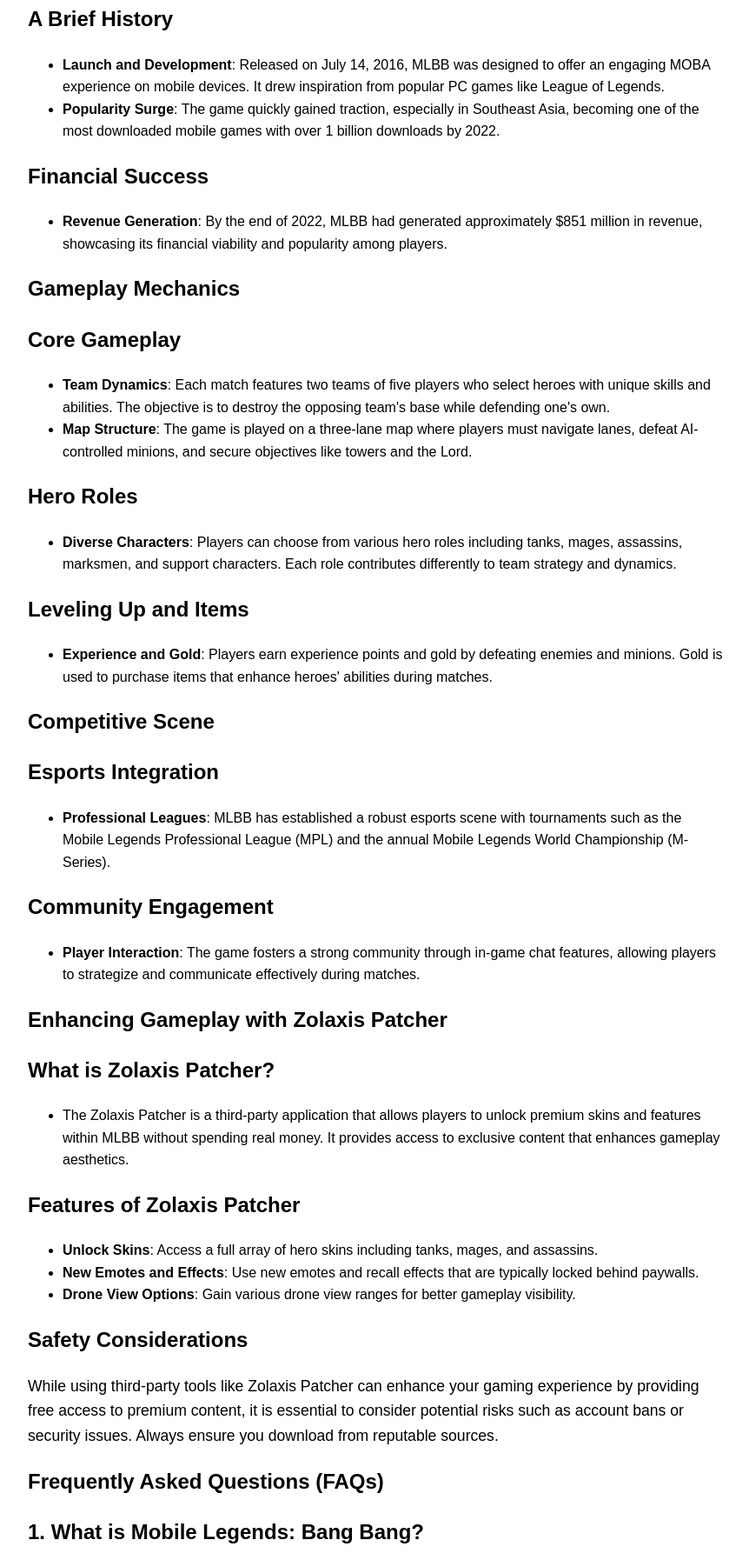
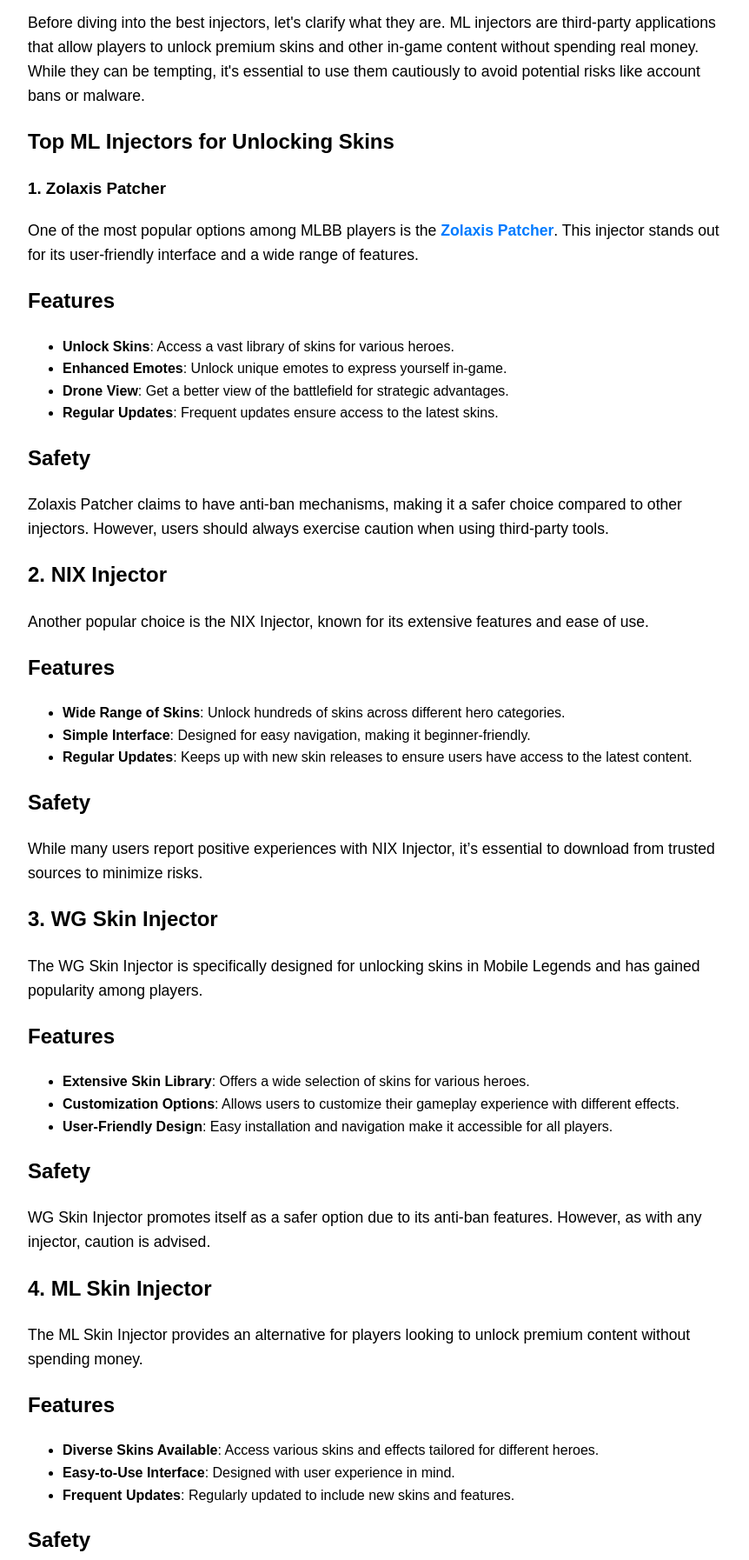
Before and after one commit to itsnicksam/mlininjectors, a plain HTML site: page index.html in a window 1280 px wide. Shown: the part 855-2649 px from the top of the page at 87% size, without its empty margins (208-1070 px from the left). Drawn offline with Linux system fonts and the light colour scheme.

Commit message:
Update index.html

```diff
--- a/index.html
+++ b/index.html
@@ -2,8 +2,8 @@
 <!DOCTYPE html>
 <html>
 <head>
- <title> Overview of Mobile Legends: Bang Bang - A Comprehensive Guide</title>
-<meta name="description" content=" Discover the world of Mobile Legends: Bang Bang, its gameplay mechanics, history, and the impact of tools like Zolaxis Patcher.">
+ <title> Top ML Injectors for Unlocking Skins in Mobile Legends</title>
+<meta name="description" content=" Discover the best ML injectors for unlocking skins in Mobile Legends: Bang Bang. Learn about their features & safety.">
  <meta name="robots" content="index,follow">
 <link rel="canonical" href="https://itsnicksam.github.io/mlininjectors/">
  <meta name="google-site-verification" content="xKquEPHnSWLGGCjQ8BREd-p49_xY2xvqK5yTDuFifhI" />
@@ -46,12 +46,11 @@
 <body>
 
   <header>
-    <h1>Overview of Mobile Legends: Bang Bang - A Comprehensive Guide</h1>
+    <h1>Top ML Injectors for Unlocking Skins in Mobile Legends</h1>
    </header>
   <main>
 
-<p>Mobile Legends: Bang Bang (MLBB) is a phenomenon in the world of mobile gaming, captivating millions of players globally since its release in 2016. Developed by Moonton, this multiplayer online battle arena (MOBA) game has carved a niche for itself, particularly in Southeast Asia.</p>
-  <p>In this article, we will delve into the game's mechanics, and how tools like the <a href="https://mlinjectors.com/zolaxis-patcher/">Zolaxis Patcher</a> enhance the gaming experience by unlocking premium content.</p>
+<p>Mobile Legends: Bang Bang (MLBB) has become a sensation among gamers, offering thrilling gameplay and a vast array of heroes to choose from. One of the most exciting aspects of the game is the variety of skins available, which not only enhance the visual appeal of characters but also provide a unique gaming experience. However, acquiring these skins can often be costly. This is where ML injectors come into play! In this article, we’ll explore the top ML injectors for unlocking skins in Mobile Legends, their features, and how to use them safely.</p>
 
 <div style="text-align: center;">
  <img src="https://i.postimg.cc/KvQKTh7n/1.jpg" alt="zolaxis.jpg" style="max-width: 100%; height: auto;">
@@ -59,69 +58,87 @@
 
 <h2> <a href="https://mlininj.netlify.app/">Key Differences Between Mobile Legends and League of Legends: Wild Rift</a></h2>
 
-<h2 class="mb-2 mt-6 text-lg first:mt-3">The Rise of Mobile Legends: Bang Bang</h2>
-<h2 class="mb-2 mt-6 text-lg first:mt-3"><strong>A Brief History</strong></h2>
+<h2>What are ML Injectors?</h2>
+
+   <p>Before diving into the best injectors, let's clarify what they are. ML injectors are third-party applications that allow players to unlock premium skins and other in-game content without spending real money. While they can be tempting, it's essential to use them cautiously to avoid potential risks like account bans or malware.</p>
+
+<h2>Top ML Injectors for Unlocking Skins</h2>
+<h3>1. Zolaxis Patcher</h3>
+<p>One of the most popular options among MLBB players is the <a href="https://mlinjectors.com/zolaxis-patcher/">Zolaxis Patcher</a>. This injector stands out for its user-friendly interface and a wide range of features.</p>
+
+   <h2 class="mb-2 mt-6 text-lg first:mt-3"><strong>Features</strong></h2>
 <ul class="marker:text-textOff list-disc pl-8">
-<li><strong>Launch and Development</strong>: Released on July 14, 2016, MLBB was designed to offer an engaging MOBA experience on mobile devices. It drew inspiration from popular PC games like League of Legends.</li>
-<li><strong>Popularity Surge</strong>: The game quickly gained traction, especially in Southeast Asia, becoming one of the most downloaded mobile games with over 1 billion downloads by 2022.</li>
+<li><strong>Unlock Skins</strong>: Access a vast library of skins for various heroes.</li>
+<li><strong>Enhanced Emotes</strong>: Unlock unique emotes to express yourself in-game.</li>
+<li><strong>Drone View</strong>: Get a better view of the battlefield for strategic advantages.</li>
+<li><strong>Regular Updates</strong>: Frequent updates ensure access to the latest skins.</li>
 </ul>
-<h2 class="mb-2 mt-6 text-lg first:mt-3"><strong>Financial Success</strong></h2>
+<h2 class="mb-2 mt-6 text-lg first:mt-3"><strong>Safety</strong></h2>
+<p>Zolaxis Patcher claims to have anti-ban mechanisms, making it a safer choice compared to other injectors. However, users should always exercise caution when using third-party tools.</p>
+
+   <h2 class="mb-2 mt-6 text-lg first:mt-3"><strong>2. NIX Injector</strong></h2>
+<p>Another popular choice is the NIX Injector, known for its extensive features and ease of use.</p>
+<h2 class="mb-2 mt-6 text-lg first:mt-3"><strong>Features</strong></h2>
 <ul class="marker:text-textOff list-disc pl-8">
-<li><strong>Revenue Generation</strong>: By the end of 2022, MLBB had generated approximately $851 million in revenue, showcasing its financial viability and popularity among players.</li>
+<li><strong>Wide Range of Skins</strong>: Unlock hundreds of skins across different hero categories.</li>
+<li><strong>Simple Interface</strong>: Designed for easy navigation, making it beginner-friendly.</li>
+<li><strong>Regular Updates</strong>: Keeps up with new skin releases to ensure users have access to the latest content.</li>
 </ul>
-<h2 class="mb-2 mt-6 text-lg first:mt-3">Gameplay Mechanics</h2>
-<h2 class="mb-2 mt-6 text-lg first:mt-3"><strong>Core Gameplay</strong></h2>
+<h2 class="mb-2 mt-6 text-lg first:mt-3"><strong>Safety</strong></h2>
+<p>While many users report positive experiences with NIX Injector, it&rsquo;s essential to download from trusted sources to minimize risks.</p>
+<h2 class="mb-2 mt-6 text-lg first:mt-3"><strong>3. WG Skin Injector</strong></h2>
+<p>The WG Skin Injector is specifically designed for unlocking skins in Mobile Legends and has gained popularity among players.</p>
+<h2 class="mb-2 mt-6 text-lg first:mt-3"><strong>Features</strong></h2>
 <ul class="marker:text-textOff list-disc pl-8">
-<li><strong>Team Dynamics</strong>: Each match features two teams of five players who select heroes with unique skills and abilities. The objective is to destroy the opposing team's base while defending one's own.</li>
-<li><strong>Map Structure</strong>: The game is played on a three-lane map where players must navigate lanes, defeat AI-controlled minions, and secure objectives like towers and the Lord.</li>
+<li><strong>Extensive Skin Library</strong>: Offers a wide selection of skins for various heroes.</li>
+<li><strong>Customization Options</strong>: Allows users to customize their gameplay experience with different effects.</li>
+<li><strong>User-Friendly Design</strong>: Easy installation and navigation make it accessible for all players.</li>
 </ul>
-<h2 class="mb-2 mt-6 text-lg first:mt-3"><strong>Hero Roles</strong></h2>
+<h2 class="mb-2 mt-6 text-lg first:mt-3"><strong>Safety</strong></h2>
+<p>WG Skin Injector promotes itself as a safer option due to its anti-ban features. However, as with any injector, caution is advised.</p>
+<h2 class="mb-2 mt-6 text-lg first:mt-3"><strong>4. ML Skin Injector</strong></h2>
+<p>The ML Skin Injector provides an alternative for players looking to unlock premium content without spending money.</p>
+<h2 class="mb-2 mt-6 text-lg first:mt-3"><strong>Features</strong></h2>
 <ul class="marker:text-textOff list-disc pl-8">
-<li><strong>Diverse Characters</strong>: Players can choose from various hero roles including tanks, mages, assassins, marksmen, and support characters. Each role contributes differently to team strategy and dynamics.</li>
+<li><strong>Diverse Skins Available</strong>: Access various skins and effects tailored for different heroes.</li>
+<li><strong>Easy-to-Use Interface</strong>: Designed with user experience in mind.</li>
+<li><strong>Frequent Updates</strong>: Regularly updated to include new skins and features.</li>
 </ul>
-<h2 class="mb-2 mt-6 text-lg first:mt-3"><strong>Leveling Up and Items</strong></h2>
+<h2 class="mb-2 mt-6 text-lg first:mt-3"><strong>Safety</strong></h2>
+<p>While many users find success with ML Skin Injector, always ensure you download from reputable sources to avoid malware or account bans.</p>
+<h2 class="mb-2 mt-6 text-lg first:mt-3"><strong>5. RY Injector</strong></h2>
+<p>RY Injector is another tool gaining traction in the MLBB community for its impressive features.</p>
+<h2 class="mb-2 mt-6 text-lg first:mt-3"><strong>Features</strong></h2>
 <ul class="marker:text-textOff list-disc pl-8">
-<li><strong>Experience and Gold</strong>: Players earn experience points and gold by defeating enemies and minions. Gold is used to purchase items that enhance heroes' abilities during matches.</li>
+<li><strong>Unlock All Skins</strong>: Provides access to nearly all available skins in the game.</li>
+<li><strong>Special Effects</strong>: Offers unique effects that enhance gameplay aesthetics.</li>
+<li><strong>Lightweight App</strong>: Designed not to consume excessive device resources.</li>
 </ul>
-<h2 class="mb-2 mt-6 text-lg first:mt-3">Competitive Scene</h2>
-<h2 class="mb-2 mt-6 text-lg first:mt-3"><strong>Esports Integration</strong></h2>
-<ul class="marker:text-textOff list-disc pl-8">
-<li><strong>Professional Leagues</strong>: MLBB has established a robust esports scene with tournaments such as the Mobile Legends Professional League (MPL) and the annual Mobile Legends World Championship (M-Series).</li>
-</ul>
-<h2 class="mb-2 mt-6 text-lg first:mt-3"><strong>Community Engagement</strong></h2>
-<ul class="marker:text-textOff list-disc pl-8">
-<li><strong>Player Interaction</strong>: The game fosters a strong community through in-game chat features, allowing players to strategize and communicate effectively during matches.</li>
-</ul>
+<h2 class="mb-2 mt-6 text-lg first:mt-3"><strong>Safety</strong></h2>
+<p>RY Injector has received mixed reviews regarding safety; therefore, users should proceed with caution and consider using VPNs while injecting.</p>
+<h2 class="mb-2 mt-6 text-lg first:mt-3">How to Use ML Injectors Safely</h2>
+<p>Using an injector can enhance your gaming experience, but safety should always be a priority. Here are some tips:</p>
+<ol class="marker:text-textOff list-decimal pl-8">
+<li><strong>Download from Trusted Sources</strong>: Always download injectors from reputable websites to avoid malware.</li>
+<li><strong>Use VPNs</strong>: Consider using a VPN while injecting to mask your IP address and reduce the risk of detection by game developers.</li>
+<li><strong>Limit Usage</strong>: Use injectors sparingly; excessive use may attract unwanted attention from game moderators.</li>
+<li><strong>Stay Updated</strong>: Keep your injector updated to ensure you have the latest security features and skin options.</li>
+<li><strong>Backup Your Account</strong>: Always back up your game data before using any injector as a precautionary measure against potential bans or data loss.</li>
+</ol>
+<h2 class="mb-2 mt-6 text-lg first:mt-3">Conclusion</h2>
+<p>Unlocking skins in Mobile Legends: Bang Bang can be an exciting way to enhance your gaming experience without breaking the bank. While injectors like Zolaxis Patcher, NIX Injector, WG Skin Injector, ML Skin Injector, and RY Injector offer enticing options for accessing premium content, it's crucial to approach their use with caution. By following safe practices and staying informed about potential risks, you can enjoy all that MLBB has to offer while minimizing any negative consequences. Happy gaming!</p>
 
-    <h2 class="mb-2 mt-6 text-lg first:mt-3">Enhancing Gameplay with Zolaxis Patcher</h2>
-<h2 class="mb-2 mt-6 text-lg first:mt-3"><strong>What is Zolaxis Patcher?</strong></h2>
-<ul class="marker:text-textOff list-disc pl-8">
-<li>The Zolaxis Patcher is a third-party application that allows players to unlock premium skins and features within MLBB without spending real money. It provides access to exclusive content that enhances gameplay aesthetics.</li>
-</ul>
-<h2 class="mb-2 mt-6 text-lg first:mt-3"><strong>Features of Zolaxis Patcher</strong></h2>
-<ul class="marker:text-textOff list-disc pl-8">
-<li><strong>Unlock Skins</strong>: Access a full array of hero skins including tanks, mages, and assassins.</li>
-<li><strong>New Emotes and Effects</strong>: Use new emotes and recall effects that are typically locked behind paywalls.</li>
-<li><strong>Drone View Options</strong>: Gain various drone view ranges for better gameplay visibility.</li>
-</ul>
-<h2 class="mb-2 mt-6 text-lg first:mt-3"><strong>Safety Considerations</strong></h2>
-<p>While using third-party tools like Zolaxis Patcher can enhance your gaming experience by providing free access to premium content, it is essential to consider potential risks such as account bans or security issues. Always ensure you download from reputable sources.</p>
-<h2 class="mb-2 mt-6 text-lg first:mt-3">Frequently Asked Questions (FAQs)</h2>
-<h2 class="mb-2 mt-6 text-lg first:mt-3"><strong>1. What is Mobile Legends: Bang Bang?</strong></h2>
-<p>Mobile Legends: Bang Bang is a 5v5 multiplayer online battle arena game where players compete in teams to destroy the enemy base while defending their own.</p>
-<h2 class="mb-2 mt-6 text-lg first:mt-3"><strong>2. How do I download Zolaxis Patcher?</strong></h2>
-<p>Zolaxis Patcher can be downloaded from trusted websites that provide APK files for Android devices. Ensure you follow installation instructions carefully.</p>
-<h2 class="mb-2 mt-6 text-lg first:mt-3"><strong>3. Is using Zolaxis Patcher safe?</strong></h2>
-<p>Using third-party injectors carries risks such as account bans or malware. It&rsquo;s crucial to use them cautiously and understand the potential consequences.</p>
-<h2 class="mb-2 mt-6 text-lg first:mt-3"><strong>4. Can I play Mobile Legends without spending money?</strong></h2>
-<p>Yes! While spending money can enhance your experience through skins and other features, skilled gameplay can still lead to success without financial investment.</p>
-<h2 class="mb-2 mt-6 text-lg first:mt-3">Conclusion</h2>
-<p>Mobile Legends: Bang Bang continues to thrive as a leading title in mobile gaming due to its engaging gameplay mechanics and vibrant community. As players seek ways to enhance their experience through tools like Zolaxis Patcher, it&rsquo;s essential to balance enjoyment with responsible gaming practices. Whether you&rsquo;re a seasoned player or new to the game, understanding its intricacies can significantly elevate your gaming journey.</p>
-
-
-
-
-
+   <h2 class="mb-2 mt-6 text-lg first:mt-3">Frequently Asked Questions (FAQs)</h2>
+<h2 class="mb-2 mt-6 text-lg first:mt-3"><strong>1. What are ML injectors?</strong></h2>
+<p>ML injectors are third-party applications that allow players to unlock premium skins and other in-game content without spending real money.</p>
+<h2 class="mb-2 mt-6 text-lg first:mt-3"><strong>2. Is Zolaxis Patcher safe to use?</strong></h2>
+<p>Zolaxis Patcher claims to have anti-ban mechanisms but always exercise caution when using any third-party tool.</p>
+<h2 class="mb-2 mt-6 text-lg first:mt-3"><strong>3. Can I get banned for using injectors?</strong></h2>
+<p>Yes, using injectors can lead to account bans if detected by game developers; it's essential to use them responsibly.</p>
+<h2 class="mb-2 mt-6 text-lg first:mt-3"><strong>4. How do I install an ML injector?</strong></h2>
+<p>To install an injector, download it from a trusted source, enable installations from unknown sources on your device, and follow the installation prompts.</p>
+<h2 class="mb-2 mt-6 text-lg first:mt-3"><strong>5. Are there legitimate ways to unlock skins?</strong></h2>
+<p>Yes! Players can unlock skins through in-game events, promotions, and by participating in official giveaways without using third-party tools.</p>
 
 
 
```
